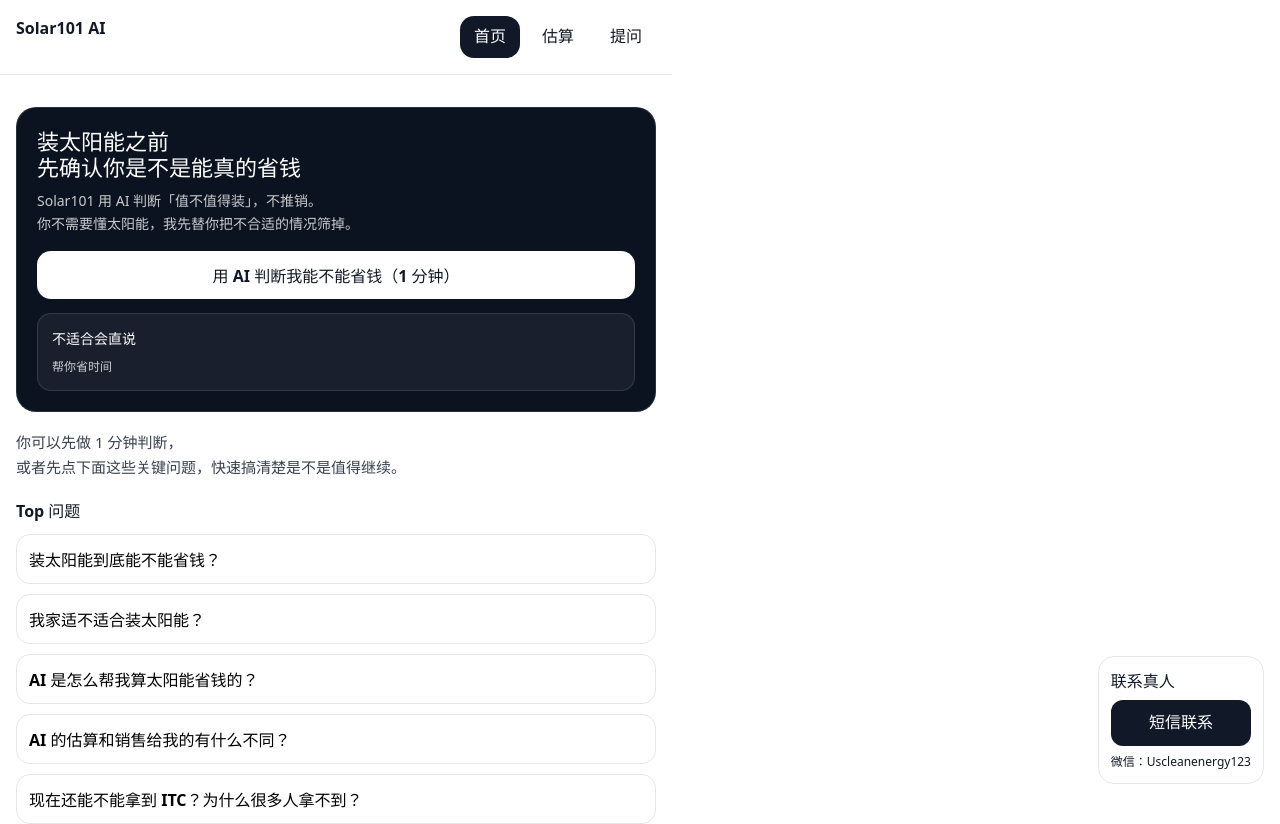
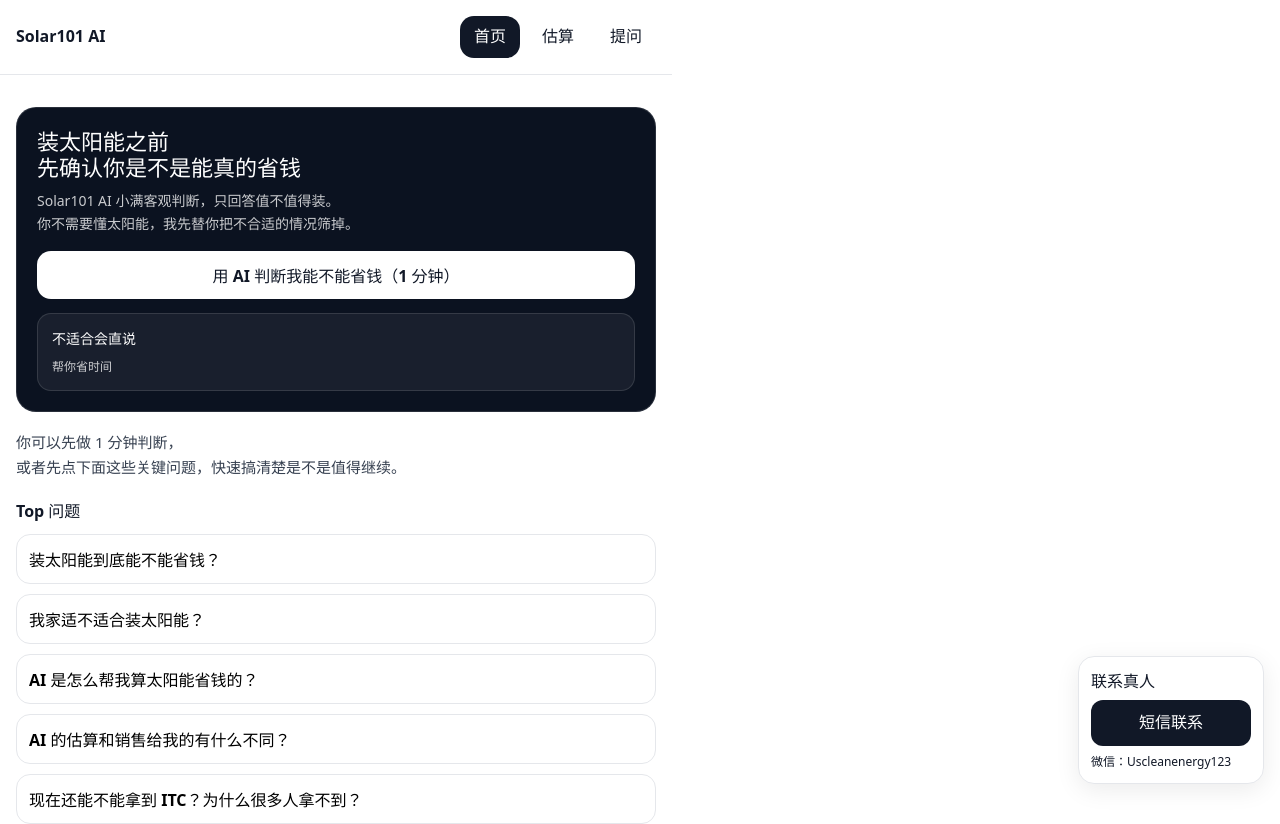
Before and after one commit to solar101ai/solar, a React (Vite) app: page / in a window 1280 px wide. Shown: the top 824 px of the page. Built offline with nearby package versions, Linux system fonts and the light colour scheme.

Commit message:
update app

```diff
--- a/index.html
+++ b/index.html
@@ -4,7 +4,21 @@
     <meta charset="UTF-8" />
     <link rel="icon" type="image/svg+xml" href="/vite.svg" />
     <meta name="viewport" content="width=device-width, initial-scale=1.0" />
+
+    <!-- ✅ 强制只支持 light mode（iOS Safari 关键） -->
+    <meta name="color-scheme" content="light" />
+
     <title>solar101-ai</title>
+
+    <style>
+      html {
+        color-scheme: light;
+        background-color: #ffffff;
+      }
+      body {
+        background-color: #ffffff;
+      }
+    </style>
   </head>
   <body>
     <div id="root"></div>
--- a/src/App.jsx
+++ b/src/App.jsx
@@ -114,16 +114,24 @@
 }
 
 function Layout({ children }) {
+  useEffect(() => {
+    // 强制 light mode
+    document.documentElement.style.colorScheme = "light";
+    document.body.style.backgroundColor = "#ffffff";
+  }, []);
+
   return (
     <div
       style={{
         fontFamily: "system-ui, -apple-system, Segoe UI",
-        fontSize: 16, // 全站基础字号
+        fontSize: 16,
         lineHeight: 1.6,
         color: "#111827",
+        backgroundColor: "#ffffff",
         minHeight: "100vh",
       }}
     >
+      {/* Top bar */}
       <div style={{ borderBottom: "1px solid #e5e7eb" }}>
         <div
           style={{
@@ -132,6 +140,7 @@
             padding: 16,
             display: "flex",
             justifyContent: "space-between",
+            alignItems: "center",
           }}
         >
           <div style={{ fontWeight: 900 }}>{SETTINGS.brandName}</div>
@@ -139,8 +148,16 @@
         </div>
       </div>
 
+      {/* Page content */}
       <div style={{ display: "flex", justifyContent: "center" }}>
-        <div style={{ width: "100%", padding: "32px 16px", minHeight: "calc(100vh - 120px)" }}>
+        <div
+          style={{
+            width: "100%",
+            maxWidth: 960,
+            padding: "32px 16px",
+            minHeight: "calc(100vh - 120px)",
+          }}
+        >
           {children}
         </div>
       </div>
@@ -152,13 +169,15 @@
 
 function FloatingConnect() {
   return (
-    <div style={{ position: "fixed", right: 16, bottom: 16 }}>
+    <div style={{ position: "fixed", right: 16, bottom: 16, zIndex: 50 }}>
       <div
         style={{
           border: "1px solid #e5e7eb",
           borderRadius: 16,
           padding: 12,
           background: "white",
+          boxShadow: "0 6px 24px rgba(0,0,0,0.08)",
+          minWidth: 160,
         }}
       >
         <div style={{ fontWeight: 900, marginBottom: 6 }}>联系真人</div>
@@ -178,7 +197,7 @@
         >
           短信联系
         </a>
-        <div style={{ fontSize: 12 }}>微信：{SETTINGS.wechatId}</div>
+        <div style={{ fontSize: 12, color: "#111827" }}>微信：{SETTINGS.wechatId}</div>
       </div>
     </div>
   );
@@ -214,7 +233,7 @@
     margin: "0 auto",
   };
 
-  // 下面内容保持窄一点（你现在的版本）
+  // 下面内容保持窄一点
   const contentWrap = {
     width: "100%",
     maxWidth: 640,
@@ -263,7 +282,7 @@
           </div>
 
           <div style={smallP}>
-            Solar101 用 AI 判断「值不值得装」，不推销。
+            Solar101 AI 小满客观判断，只回答值不值得装。
             <br />
             你不需要懂太阳能，我先替你把不合适的情况筛掉。
           </div>
```
